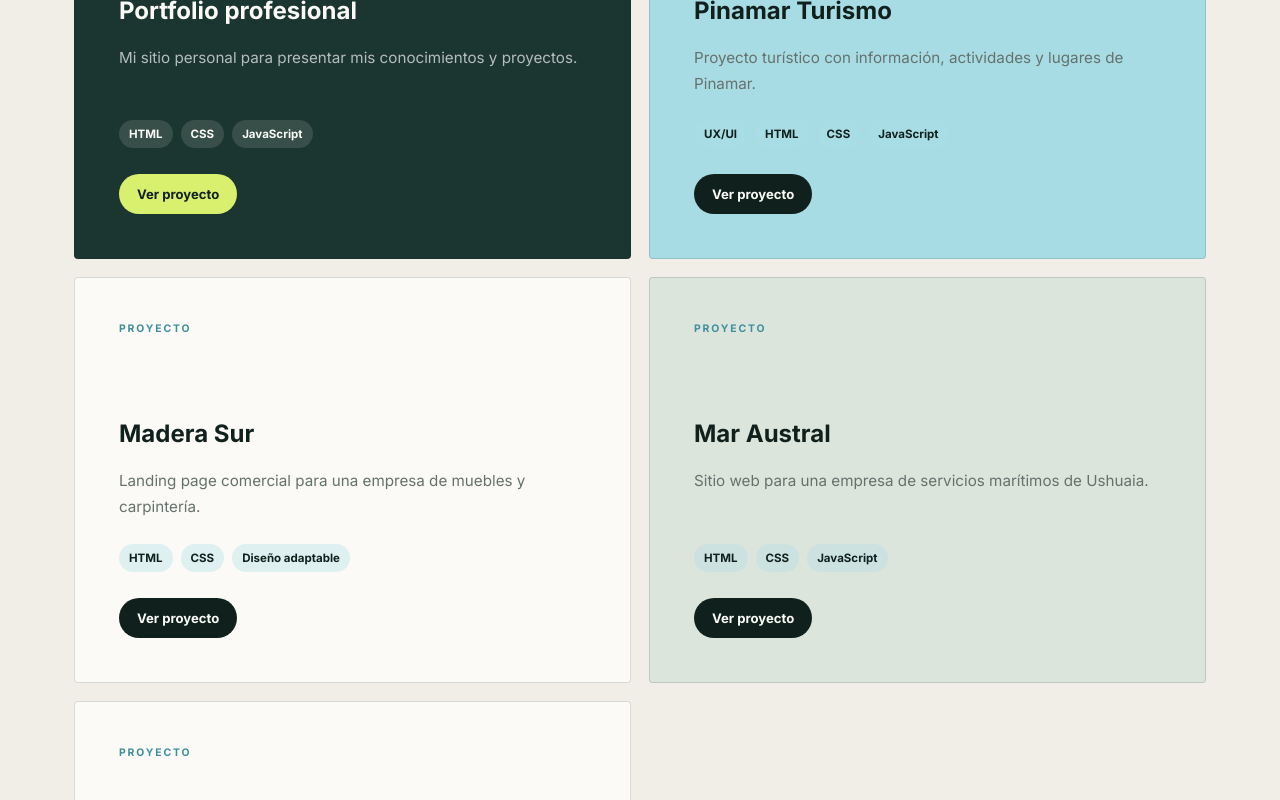
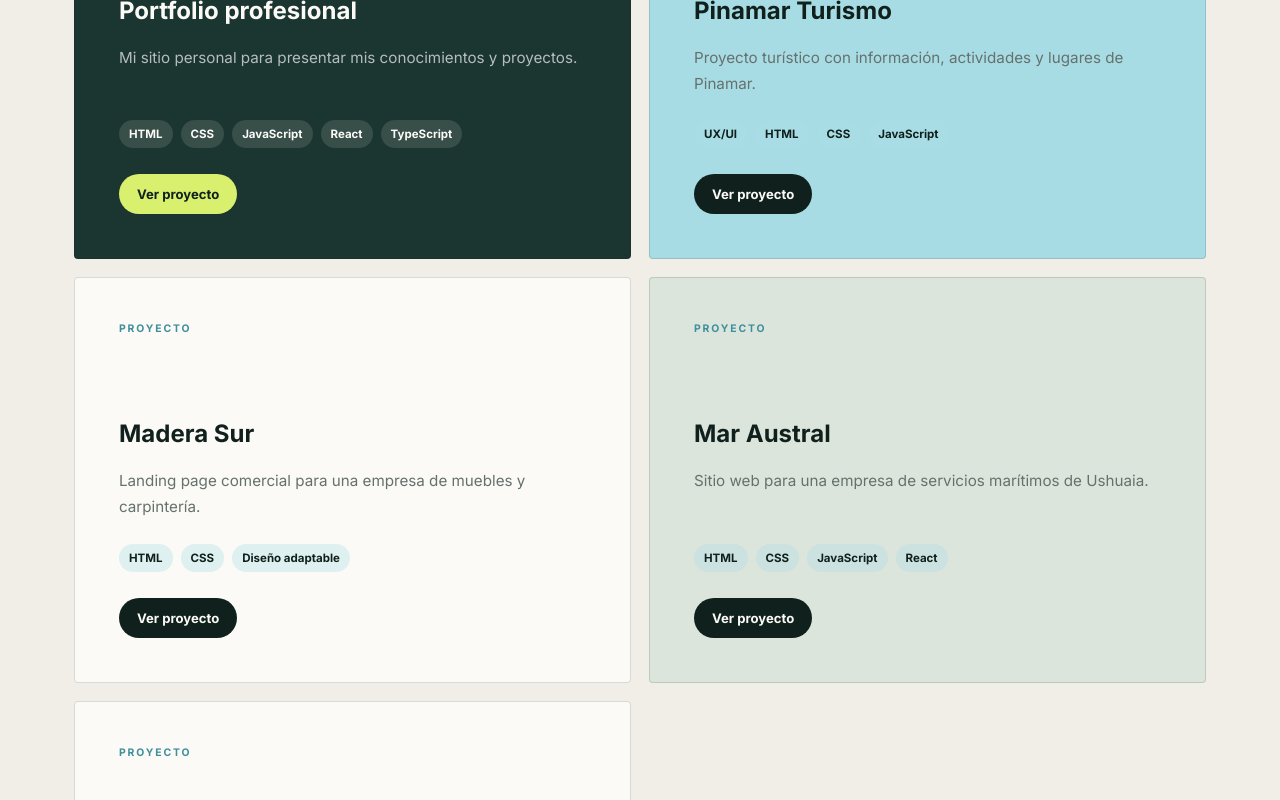
Before and after one commit to gaston-aranda/portfolio-react-gaston, a React (Vite) app: page / in a window 1280 px wide. Shown: the part 2660-3460 px from the top of the page. Built offline with nearby package versions, Linux system fonts and the light colour scheme.

Commit message:
Agrega TypeScript a las tecnologias del portfolio

```diff
--- a/src/App.tsx
+++ b/src/App.tsx
@@ -14,14 +14,13 @@ const habilidades = [
   'UX/UI',
 ]
 
-
 const proyectos = [
   {
     id: 1,
     titulo: 'Portfolio profesional',
     descripcion:
       'Mi sitio personal para presentar mis conocimientos y proyectos.',
-    tecnologias: ['HTML', 'CSS', 'JavaScript'],
+    tecnologias: ['HTML', 'CSS', 'JavaScript', 'React', 'TypeScript'],
 
     enlace:
       'https://gaston-aranda.github.io/portfolio-gaston-aranda/',
@@ -49,7 +48,7 @@ const proyectos = [
     titulo: 'Mar Austral',
     descripcion:
       'Sitio web para una empresa de servicios marítimos de Ushuaia.',
-    tecnologias: ['HTML', 'CSS', 'JavaScript'],
+    tecnologias: ['HTML', 'CSS', 'JavaScript', 'React'],
     enlace:
       'https://gaston-aranda.github.io/portfolio-gaston-aranda/proyectos/proyecto-maritimo-ushuaia/',
   },
@@ -58,7 +57,7 @@ const proyectos = [
     titulo: 'Servicios profesionales',
     descripcion:
       'Sitio web para presentar servicios profesionales de manera clara.',
-    tecnologias: ['HTML', 'CSS', 'JavaScript'],
+   tecnologias: ['HTML', 'CSS', 'JavaScript', 'React'],
     enlace:
       'https://gaston-aranda.github.io/portfolio-gaston-aranda/proyectos/servicios-profesionales/',
   },
```
